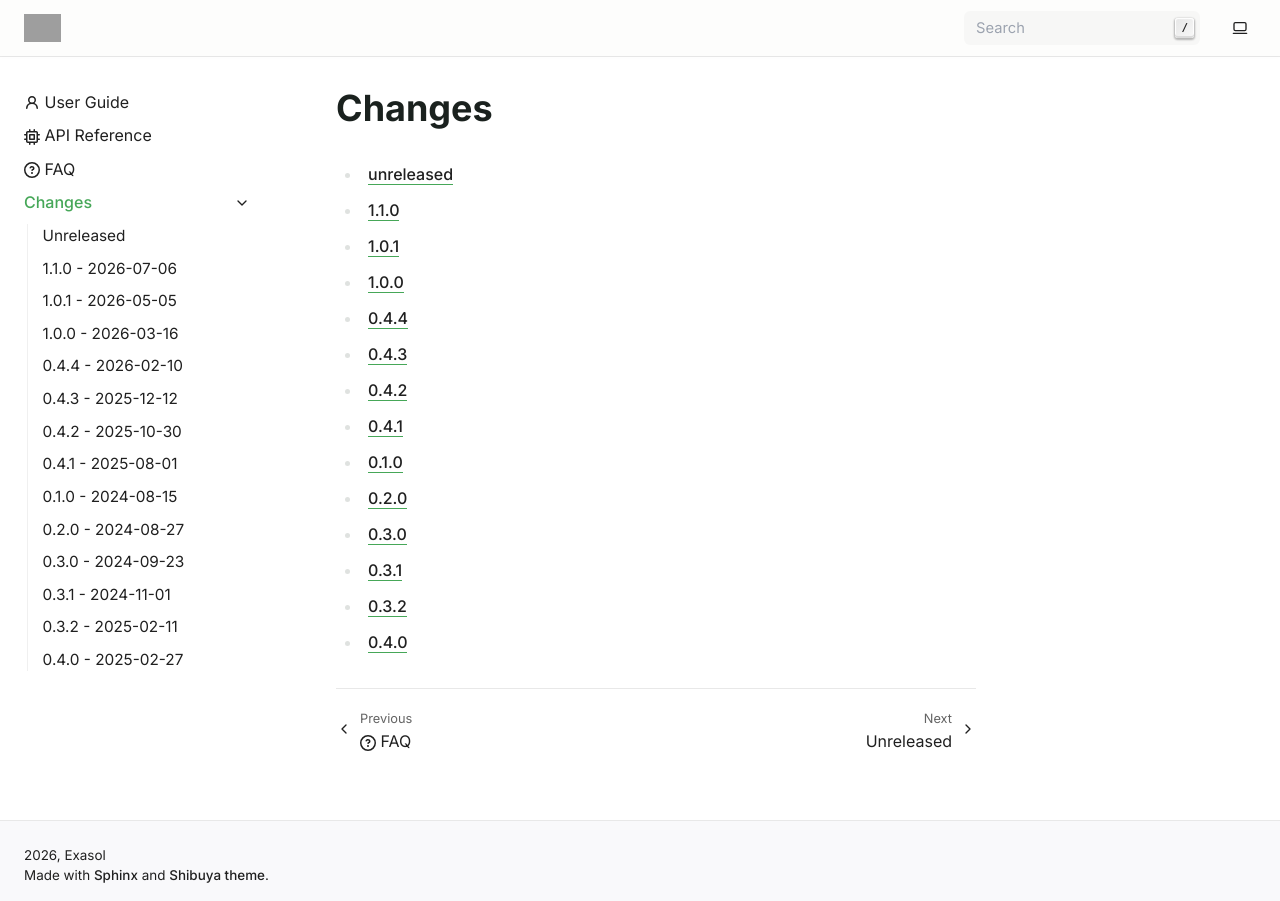
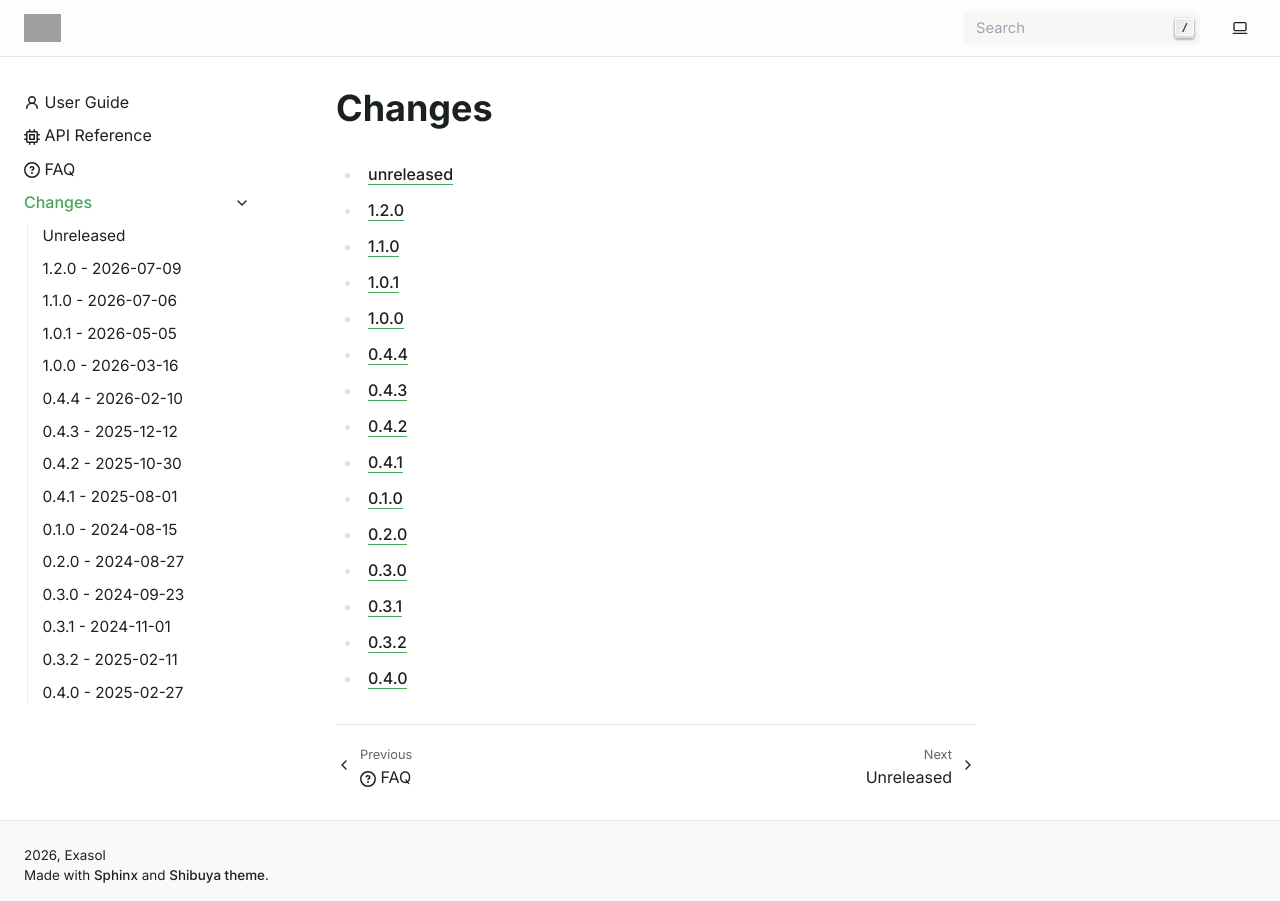
Before and after one commit to exasol/pytest-slc, a Sphinx documentation site: the page built from doc/changes/changelog.md, in a window 1280 px wide. Built offline with Sphinx 7.4.7, drawn with Linux system fonts in a browser that asks for light colours; pages that are not in the unit, such as notebooks, are missing from menus; grey boxes are pictures that could not be loaded.

Commit message:
Prepare release 1.2.0

```diff
--- a/doc/changes/changelog.md
+++ b/doc/changes/changelog.md
@@ -1,6 +1,7 @@
 # Changes
 
 * [unreleased](unreleased.md)
+* [1.2.0](changes_1.2.0.md)
 * [1.1.0](changes_1.1.0.md)
 * [1.0.1](changes_1.0.1.md)
 * [1.0.0](changes_1.0.0.md)
@@ -21,6 +22,7 @@
 hidden:
 ---
 unreleased
+changes_1.2.0
 changes_1.1.0
 changes_1.0.1
 changes_1.0.0
--- a/pyproject.toml
+++ b/pyproject.toml
@@ -1,6 +1,6 @@
 [project]
 name = "pytest-exasol-slc"
-version = "1.1.0"
+version = "1.2.0"
 description = ""
 authors = [{ name = "Mikhail Beck", email = "mikhail.beck@exasol.com" }]
 # Restrict Python versions as difficulty with some unit tests related
```
Also changed, not shown: doc/changes/changes_1.2.0.md (added, +13 -0 lines), doc/changes/unreleased.md (+0 -4 lines).
